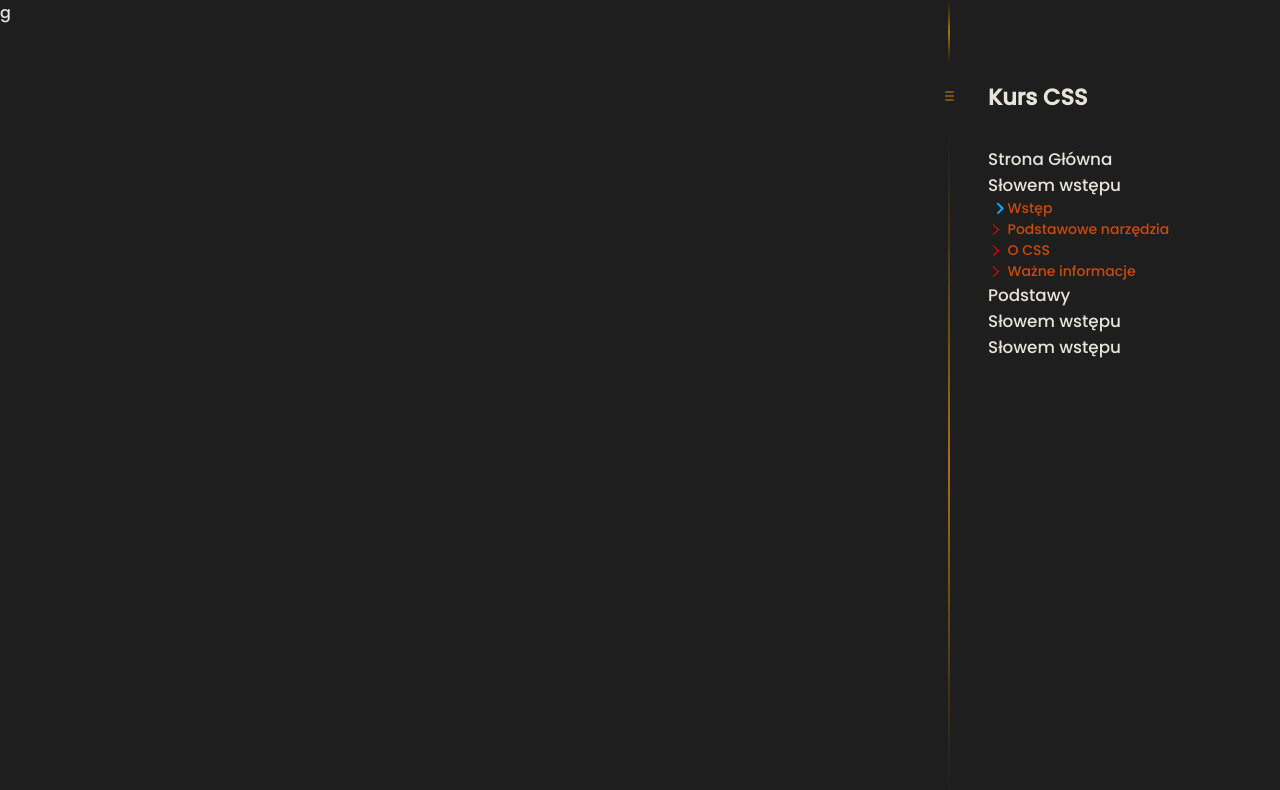
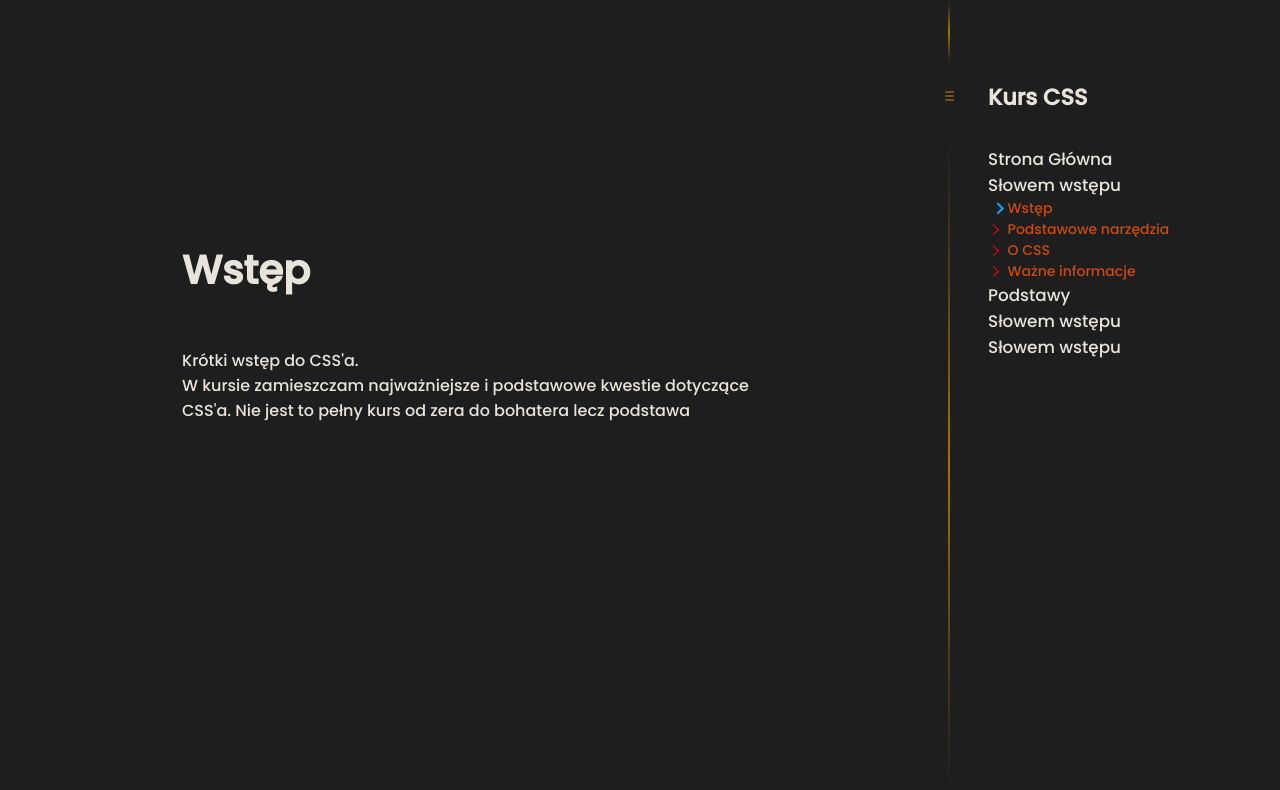
Before and after one commit to kosminskimateusz/kosminskimateusz.github.io, a plain HTML site: page wstep.html in a window 1280 px wide. Shown: the top 790 px of the page. Drawn offline with Linux system fonts and the light colour scheme; files whose address does not match are found by name.

Commit message:
Added content section, and some text.

```diff
--- a/css/style.css
+++ b/css/style.css
@@ -88,7 +88,7 @@ header>h1 {
 
 .chapter h1 {
    padding-bottom: 1rem;
-   font-size: 2rem;
+   font-size: 2.5rem;
 }
 
 .section-list {
@@ -131,11 +131,25 @@ header>h1 {
    position: relative;
 }
 
-.content {
+.content-wrapper {
    /* background: orange; */
-   min-height: 200vh;
+   min-height: 100vh;
 }
 
+.space {
+   height: 30vh;
+}
+
+.content {
+   width: 45vw;
+   max-width: 90vw;
+   margin: auto;
+}
+
+.content>h1 {
+   font-size: 2.5rem;
+   padding-bottom: 3rem;
+}
 /* ------- Side Bar Navigation ------- */
 
 
--- a/wstep.html
+++ b/wstep.html
@@ -18,9 +18,18 @@
 <body>
   <div class="page">
 
-    <main class="content">
-      g
-    </main>
+    <div class="content-wrapper">
+      <div class="space"></div>
+      <main class="content">
+        <h1>Wstęp</h1>
+        <p>
+          Krótki wstęp do CSS'a.
+        </p>
+        <p>
+          W kursie zamieszczam najważniejsze i podstawowe kwestie dotyczące CSS'a. Nie jest to pełny kurs od zera do bohatera lecz podstawa
+        </p>
+      </main>
+    </div>
     <button id="side-bar-button-show" type="button" onclick="showHideSideBar('side-bar', 'side-bar-button-show')">
       <div class="show"></div>
     </button>
```
